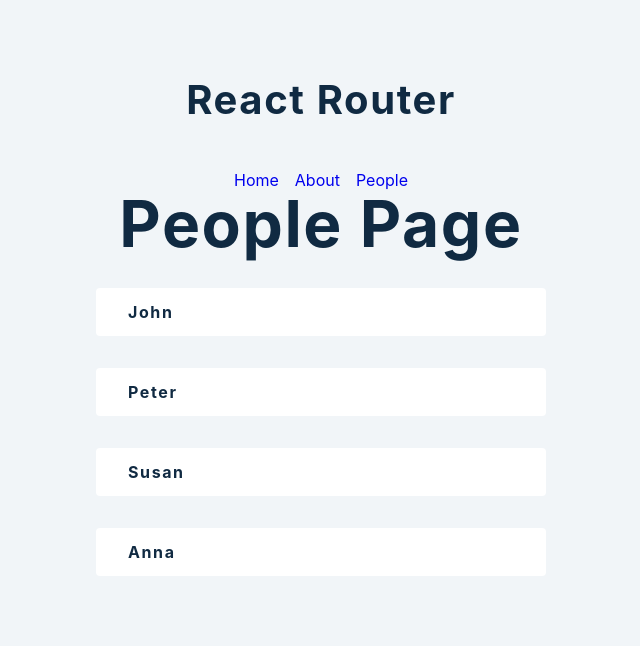
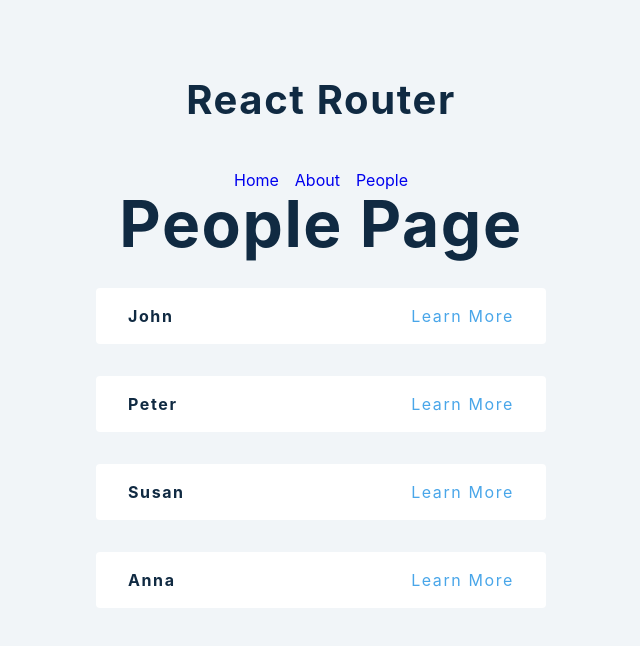
Before and after one commit to DinaTaklit/React-Fundamentals, a React (Create React App) app: page /people in a window 1280 px wide. Shown: the top 646 px of the page, without its empty margins (319-959 px from the left). Built offline with nearby package versions, Linux system fonts and the light colour scheme.

Commit message:
11.ReactRouter: setup Link  to Person from People component

```diff
--- a/src/component/11.ReactRouter/People.js
+++ b/src/component/11.ReactRouter/People.js
@@ -1,4 +1,5 @@
 import {useState} from 'react'
+import {Link} from 'react-router-dom'
 import { data } from '../../data';
 const People = () => {
     const [people, setPeople] = useState(data);
@@ -9,6 +10,7 @@
           return (
             <div key={person.id} className='item'>
               <h4>{person.name}</h4>
+              <Link to={`/persons/${person.id}`}>Learn More</Link>
             </div>
           );
         })}
```
